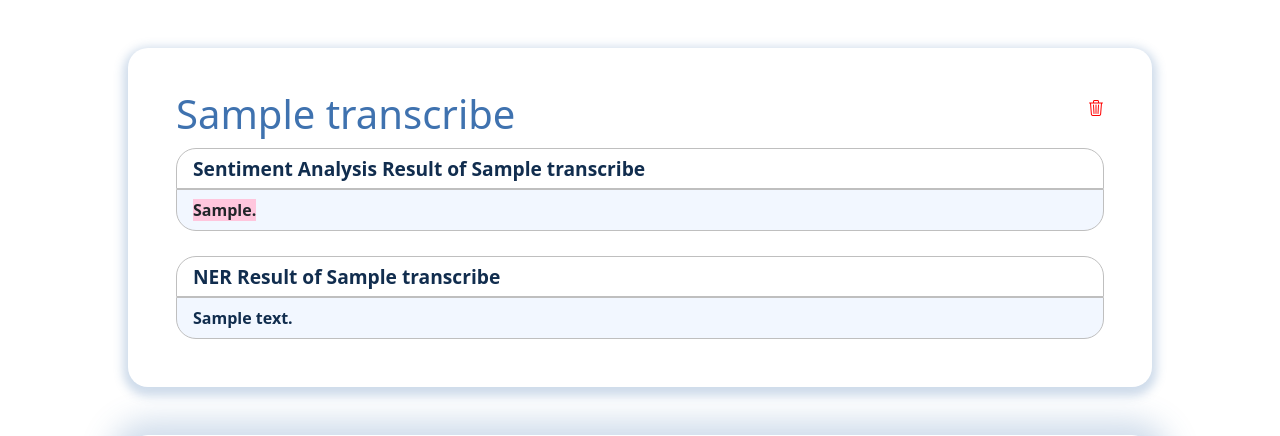
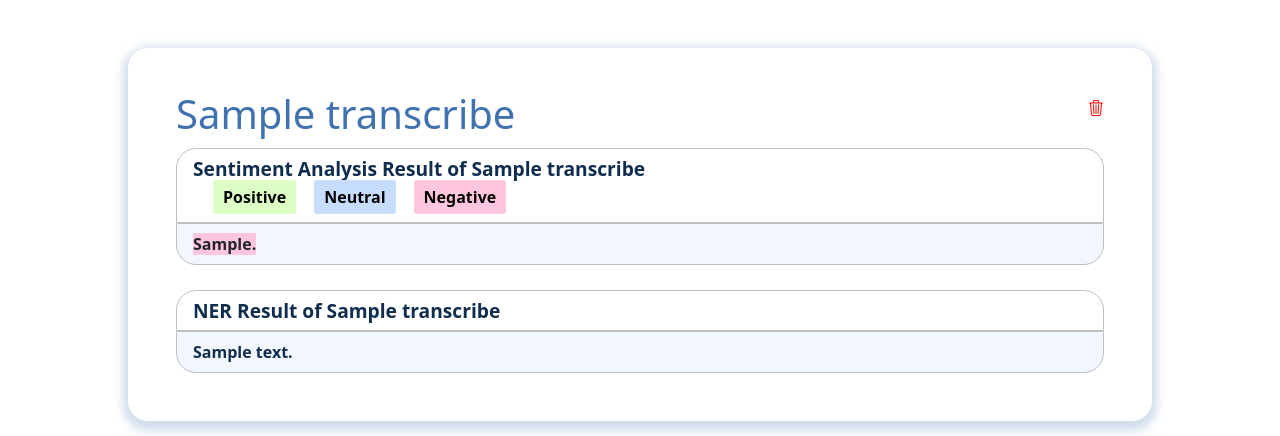
Before and after one commit to abramwf/SPETICTS, a Django app: page /detil-page/1/ in a window 1280 px wide. Shown: the part 80-516 px from the top of the page. Run offline with Django 5.2, Linux system fonts and the light colour scheme; tables that the repository leaves empty hold one stand-in row (values such as "Sample post"); style sheets or scripts are compiled from the project's sources; some libraries are stand-ins or nearby versions.

Commit message:
update legend

```diff
--- a/analyticts/templates/detil-page.html
+++ b/analyticts/templates/detil-page.html
@@ -57,6 +57,11 @@
         <div class="SentimentAnalysis">
             <div class="audio-title">
                 <h3>Sentiment Analysis Result of {{ transcribe.title }}</h3>
+                <div class="sentiment-legend">
+                    <span class="positive">Positive</span>
+                    <span class="neutral">Neutral</span>
+                    <span class="negative">Negative</span>
+                </div>
             </div>
             <div class="translate">
                 {% for sentence in sentences %}
--- a/static/styles/input.css
+++ b/static/styles/input.css
@@ -32,6 +32,20 @@
 h3.analysis-title {
     font-size: medium;
     font-weight: 600;
+}
+
+.sentiment-legend {
+    display: flex;
+    gap: 10px;
+    align-items: center;
+    margin-left: 20px;
+}
+
+.sentiment-legend span {
+    padding: 5px 10px;
+    border-radius: 3px;
+    color: black;
+    font-weight: bold;
 }
 
 .positive {
```
Also changed, not shown: analyticts/templates/input.html (+1 -39 lines), static/styles/style.css (line endings or trailing spaces).
